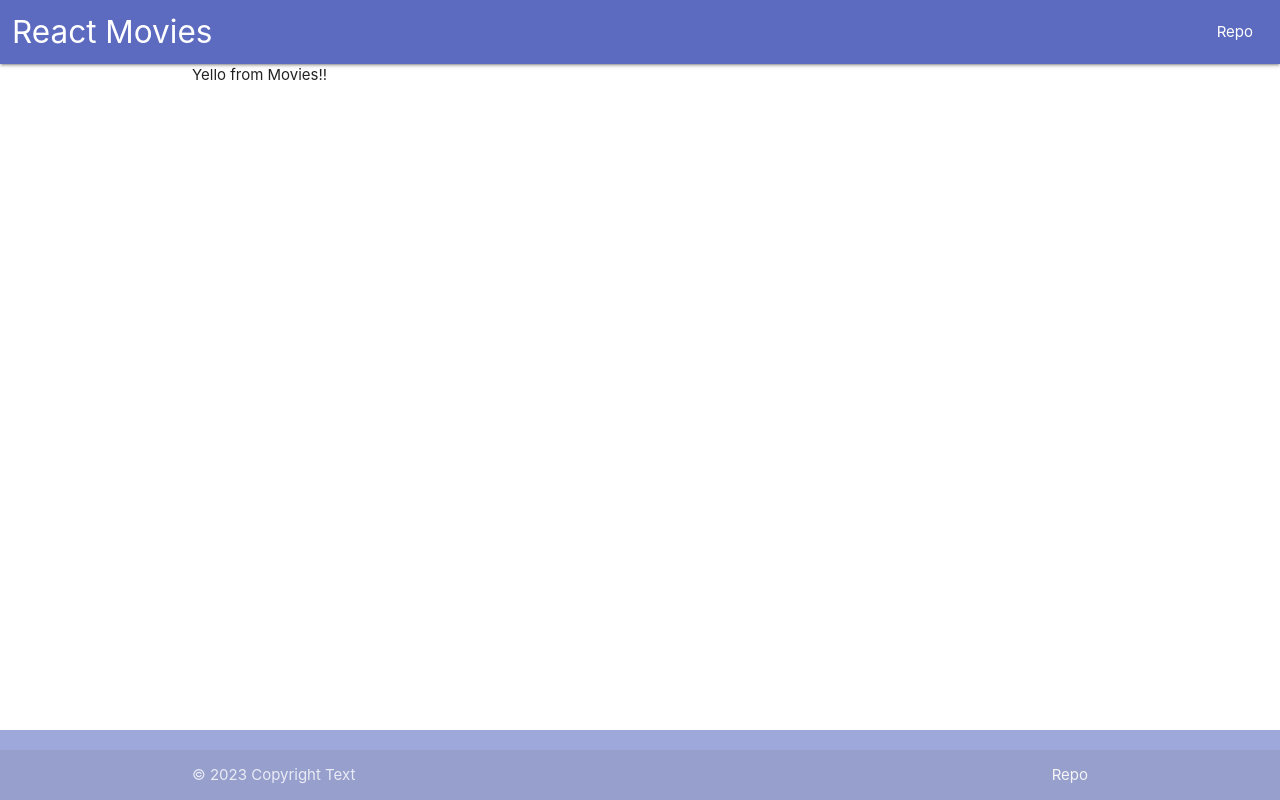
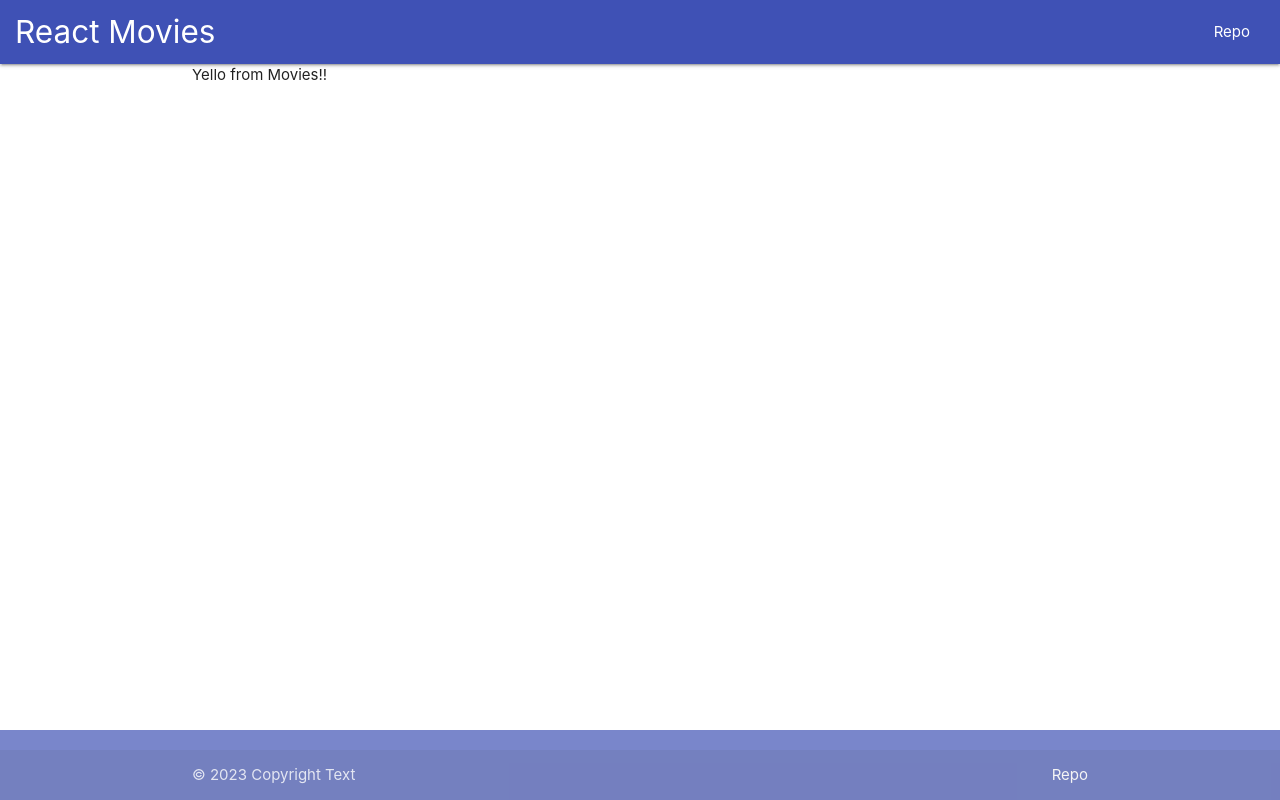
Before and after one commit to ENNA-Egor/movies-project, a React (Create React App) app: page / in a window 1280 px wide. Built offline with nearby package versions, Linux system fonts and the light colour scheme.

Commit message:
Стили

```diff
--- a/src/index.css
+++ b/src/index.css
@@ -14,7 +14,7 @@ code {
 
 
 nav {
-  padding: 0 0.8rem;
+  padding: 0 1rem;
 }
 
 .content {
--- a/src/layout/Footer.jsx
+++ b/src/layout/Footer.jsx
@@ -1,5 +1,5 @@
 function Footer () {
-    return  <footer className="page-footer indigo lighten-3">
+    return  <footer className="page-footer indigo lighten-2">
     <div className="footer-copyright">
       <div className="container">
       © {new Date().getFullYear()} Copyright Text
--- a/src/layout/Header.jsx
+++ b/src/layout/Header.jsx
@@ -1,5 +1,5 @@
 function Header() {
-   return <nav className=" indigo lighten-1">
+   return <nav className=" indigo lighten">
     <div className="nav-wrapper">
       <a href="#" className="brand-logo">React Movies</a>
       <ul id="nav-mobile" className="right hide-on-med-and-down">
```
